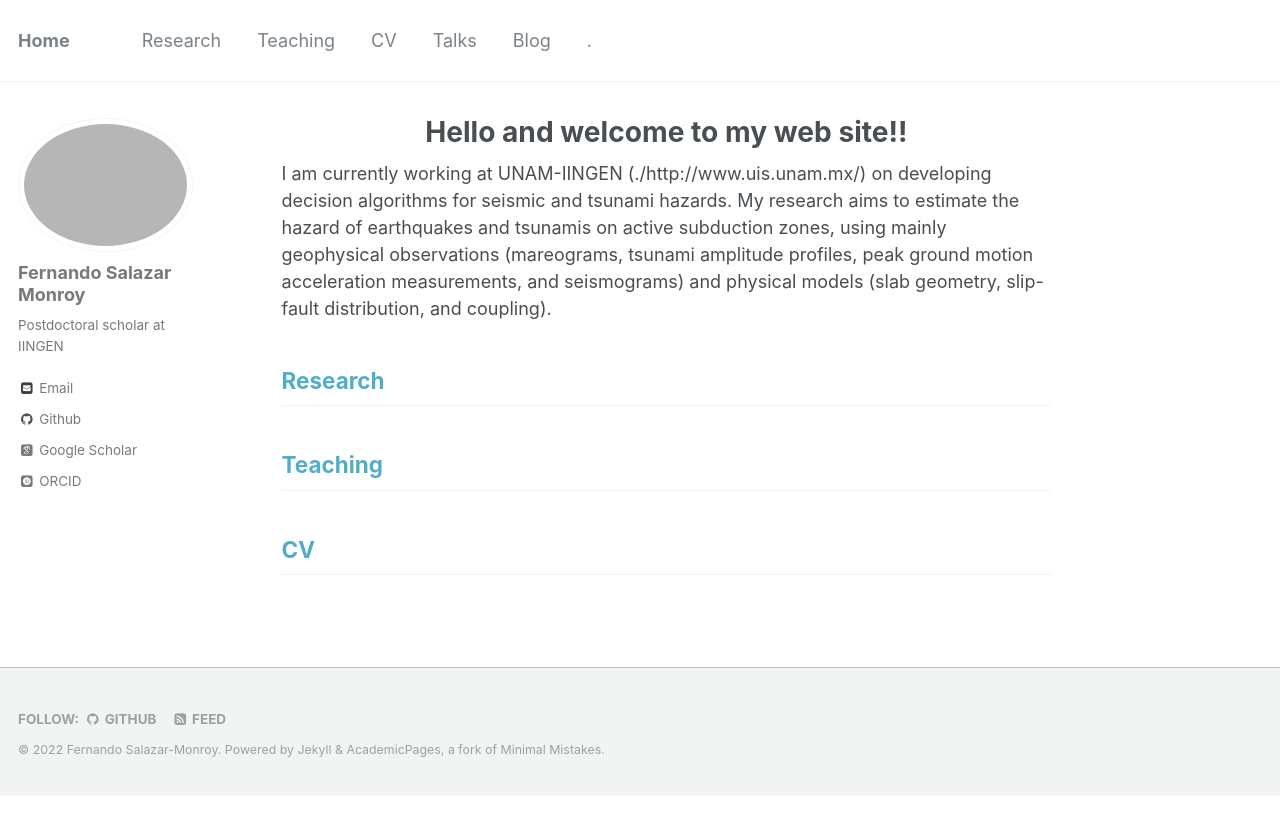
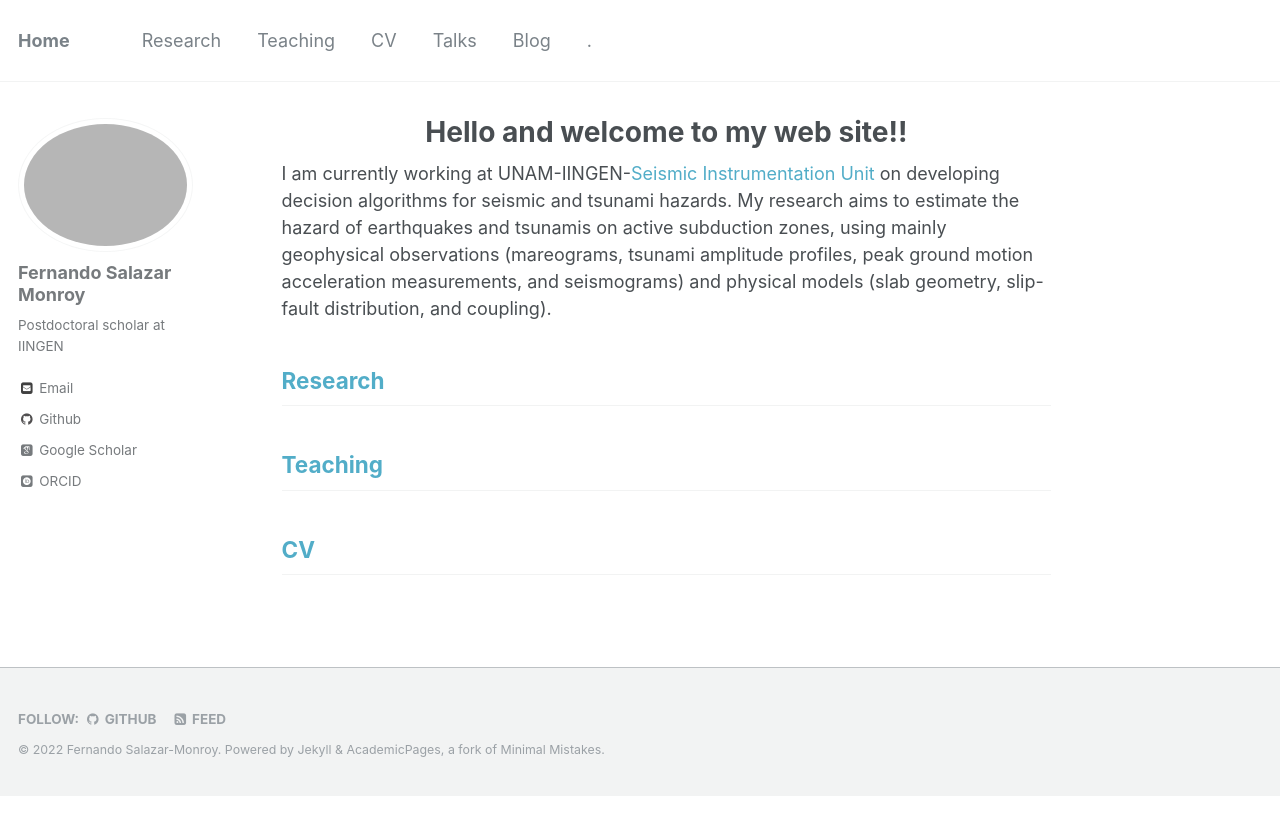
Before and after one commit to Edifesamo14/dr.surimi, a Jekyll site: the page built from _pages/about.md, in a window 1280 px wide. Shown: the top 835 px of the page. Built offline with Jekyll 4.4.1, drawn with Linux system fonts in a browser that asks for light colours; some web fonts are replaced.

Commit message:
Update about.md

```diff
--- a/_pages/about.md
+++ b/_pages/about.md
@@ -9,7 +9,7 @@ redirect_from:
 ---
 
 
-I am currently working at UNAM-IINGEN (./http://www.uis.unam.mx/) on developing decision algorithms for seismic and tsunami hazards. My research aims to estimate the hazard of earthquakes and tsunamis on active subduction zones, using mainly geophysical observations (mareograms, tsunami amplitude profiles, peak ground motion acceleration measurements, and seismograms) and physical models (slab geometry, slip-fault distribution, and coupling).
+I am currently working at UNAM-IINGEN-[Seismic Instrumentation Unit](./http://www.uis.unam.mx/) on developing decision algorithms for seismic and tsunami hazards. My research aims to estimate the hazard of earthquakes and tsunamis on active subduction zones, using mainly geophysical observations (mareograms, tsunami amplitude profiles, peak ground motion acceleration measurements, and seismograms) and physical models (slab geometry, slip-fault distribution, and coupling).
 
 
 ## [Research](research)
```
